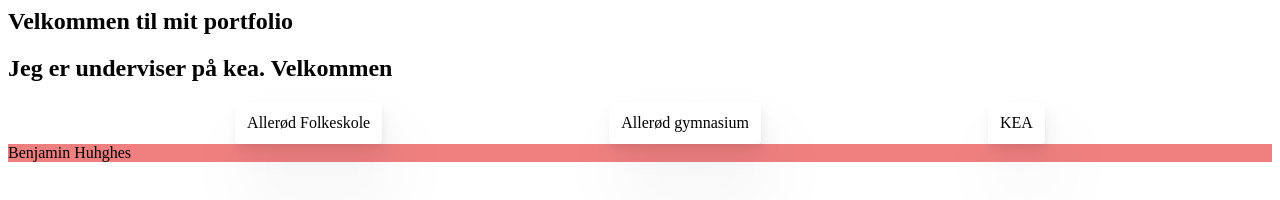
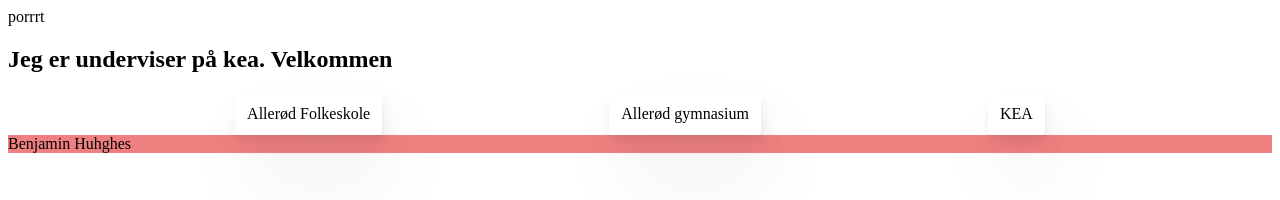
Before and after one commit to behu-kea/portfolio-in-class, a plain HTML site: page index.html in a window 1280 px wide. Drawn offline with Linux system fonts and the light colour scheme.

Commit message:
Changed h1

```diff
--- a/index.html
+++ b/index.html
@@ -11,7 +11,7 @@
 </header>
 <main>
 <section class="intro" id="hej">
-    <h1>Velkommen til mit portfolio</h1>
+    <span>porrrt</span>
     <h2 class="underviser">Jeg er underviser på kea. Velkommen</h2>
 </section>
 <section class="education">
```
